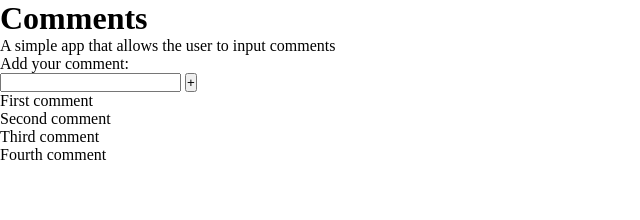
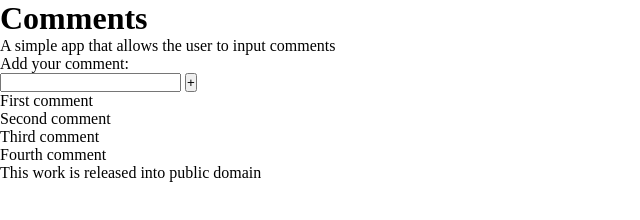
Before and after one commit to Shameemah/iit-462-shameemah, a plain HTML site: page Exercises/Week3/index.html in a window 1280 px wide. Shown: the whole page, without its empty margins (0-640 px from the left). Drawn offline with nearby package versions, Linux system fonts and the light colour scheme.

Commit message:
Added footer content

```diff
--- a/Exercises/Week3/index.html
+++ b/Exercises/Week3/index.html
@@ -23,7 +23,7 @@
       </section>
     </main>
     <footer>
-
+      <p>This work is released into public domain</p>
     </footer>
     <script   src="https://code.jquery.com/jquery-latest.min.js"></script>
     <script src="app.js"></script>
```
